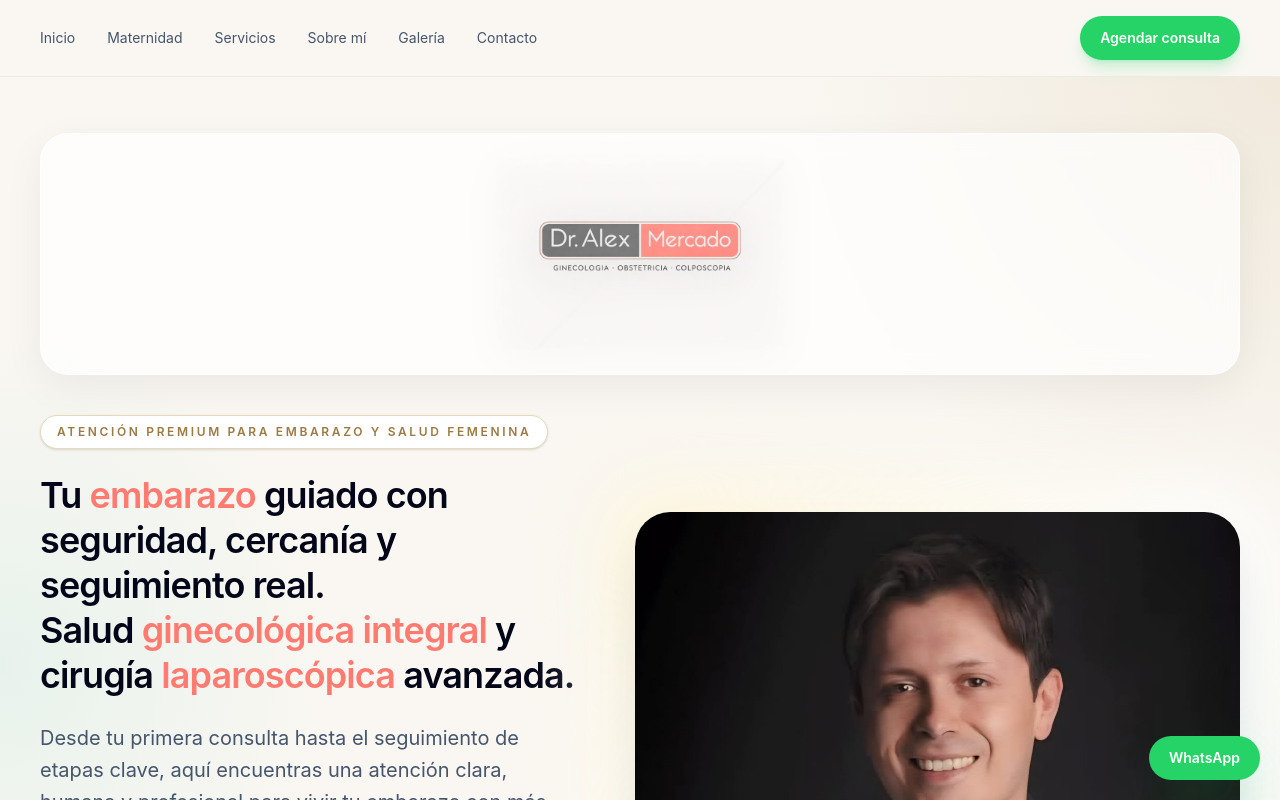
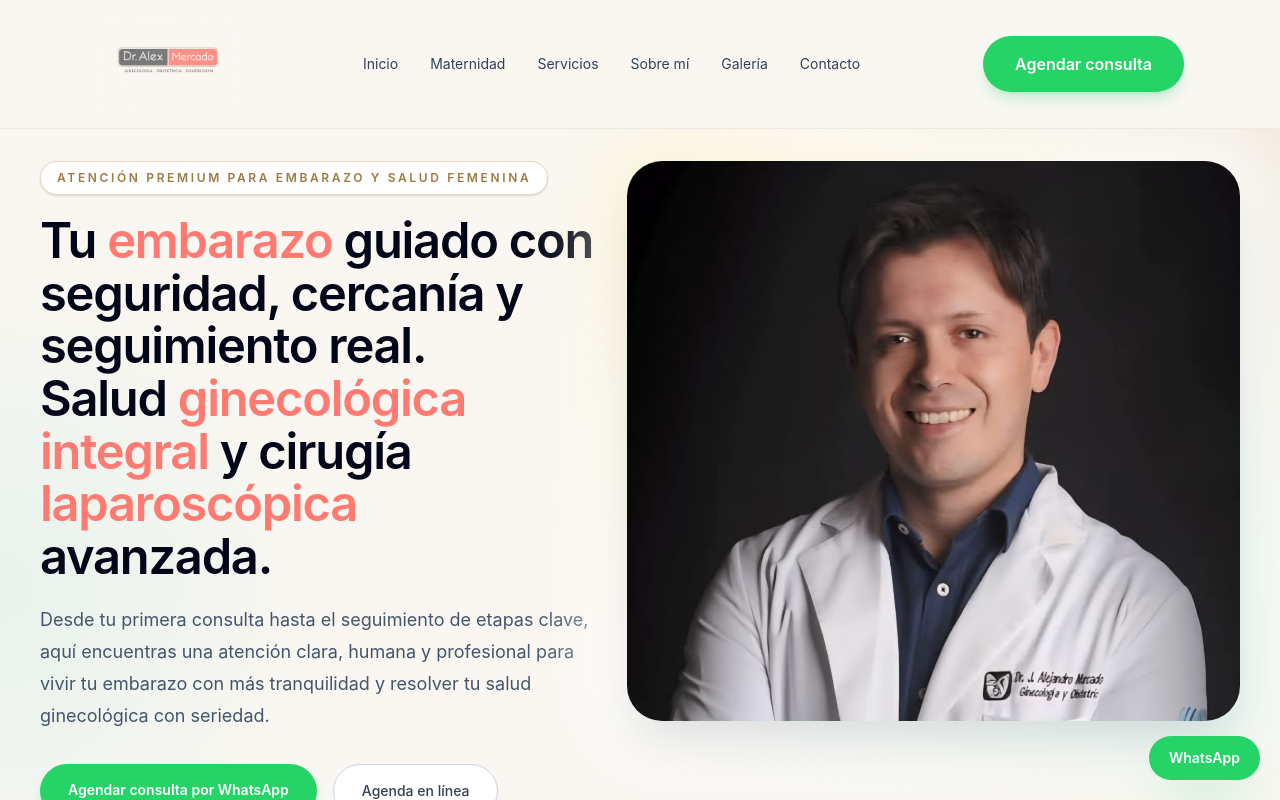
Before and after one commit to alejandritolimon0124-crypto/dralexmercado-web, a React (Vite) app: page / in a window 1280 px wide. Shown: the top 800 px of the page. Built offline with nearby package versions, Linux system fonts and the light colour scheme.

Commit message:
ajustes visuales home

```diff
--- a/src/App.jsx
+++ b/src/App.jsx
@@ -107,9 +107,17 @@ function App() {
         WhatsApp
       </a>
 
-      <header className="sticky top-0 z-50 border-b border-black/5 bg-[#faf7f2]/90 backdrop-blur">
-        <div className="mx-auto flex max-w-7xl items-center justify-between px-5 py-4 lg:px-10">
-          <nav className="hidden items-center gap-8 text-sm text-slate-600 md:flex">
+      <header className="sticky top-0 z-50 border-b border-black/5 bg-[#faf7f2]/95 backdrop-blur">
+        <div className="mx-auto flex max-w-6xl items-center justify-between px-5 py-3 lg:px-8 lg:py-4">
+          <div className="flex items-center shrink-0">
+            <img
+              src="/doctor-logo.png"
+              alt="Dr Alex Mercado"
+              className="h-20 w-auto object-contain md:h-24"
+            />
+          </div>
+
+          <nav className="hidden items-center gap-6 text-sm text-slate-700 lg:flex xl:gap-8">
             <a href="#inicio" className="transition hover:text-slate-900">
               Inicio
             </a>
@@ -134,7 +142,7 @@ function App() {
             href={whatsappUrl}
             target="_blank"
             rel="noopener noreferrer"
-            className="rounded-full bg-[#25D366] px-5 py-3 text-sm font-semibold text-white shadow-lg shadow-green-500/20 transition hover:-translate-y-0.5 hover:bg-[#1fb85a]"
+            className="shrink-0 rounded-full bg-[#25D366] px-7 py-4 text-base font-semibold text-white shadow-lg shadow-green-500/20 transition hover:-translate-y-0.5 hover:bg-[#1fb85a] md:px-8"
           >
             Agendar consulta
           </a>
@@ -145,22 +153,14 @@ function App() {
         <section id="inicio" className="relative overflow-hidden">
           <div className="absolute inset-0 bg-[radial-gradient(circle_at_top_right,rgba(196,167,117,0.18),transparent_28%),radial-gradient(circle_at_left,rgba(20,184,166,0.08),transparent_24%)]" />
 
-          <div className="relative mx-auto max-w-7xl px-5 py-10 lg:px-10 lg:py-14">
-            <div className="flex justify-center items-center rounded-[1.75rem] border border-white/70 bg-white/70 px-5 py-6 shadow-[0_12px_40px_rgba(15,23,42,0.06)] backdrop-blur-md">
-              <img
-                src="/doctor-logo.png"
-                alt="Dr Alex Mercado"
-                className="h-40 md:h-48 w-auto object-contain drop-shadow-[0_8px_20px_rgba(15,23,42,0.12)]"
-              />
-            </div>
-
-            <div className="mt-10 grid gap-12 lg:grid-cols-[0.95fr_1.05fr] lg:items-center">
+          <div className="relative mx-auto max-w-7xl px-5 py-4 lg:px-10 lg:py-6">
+            <div className="mt-2 grid gap-8 lg:grid-cols-[0.95fr_1.05fr] lg:items-start">
               <div>
                 <div className="inline-flex rounded-full border border-[#e8d8bc] bg-white px-4 py-2 text-xs font-semibold uppercase tracking-[0.22em] text-[#9d7a43] shadow-sm">
                   Atención premium para embarazo y salud femenina
                 </div>
 
-                <h1 className="mt-6 max-w-3xl text-3xl font-semibold leading-tight tracking-tight text-slate-950 md:text-4xl">
+                <h1 className="mt-5 max-w-3xl text-[2.35rem] font-semibold leading-[1.08] tracking-tight text-slate-950 md:text-[3.05rem]">
                   Tu <span className="text-[#ff7a70]">embarazo</span> guiado con seguridad,
                   cercanía y seguimiento real.
                   <br />
@@ -168,7 +168,7 @@ function App() {
                   <span className="text-[#ff7a70]">laparoscópica</span> avanzada.
                 </h1>
 
-                <p className="mt-6 max-w-2xl text-lg leading-8 text-slate-600 md:text-xl">
+                <p className="mt-5 max-w-2xl text-base leading-8 text-slate-600 md:text-lg">
                   Desde tu primera consulta hasta el seguimiento de etapas clave, aquí encuentras
                   una atención clara, humana y profesional para vivir tu embarazo con más
                   tranquilidad y resolver tu salud ginecológica con seriedad.
@@ -214,12 +214,12 @@ function App() {
                 </div>
               </div>
 
-              <div className="relative flex items-center justify-center">
+              <div className="relative flex items-start justify-center">
                 <div className="absolute -inset-6 rounded-[2.5rem] bg-gradient-to-br from-amber-100/70 via-white to-teal-100/50 blur-2xl" />
                 <img
                   src="/dr-alex-hero.jpeg"
                   alt="Dr Alex Mercado"
-                  className="relative h-[590px] w-full rounded-[2.2rem] object-cover object-top shadow-2xl shadow-slate-900/15"
+                  className="relative h-[540px] w-full rounded-[2.2rem] object-cover object-top shadow-2xl shadow-slate-900/15 lg:h-[560px]"
                 />
               </div>
             </div>
```
